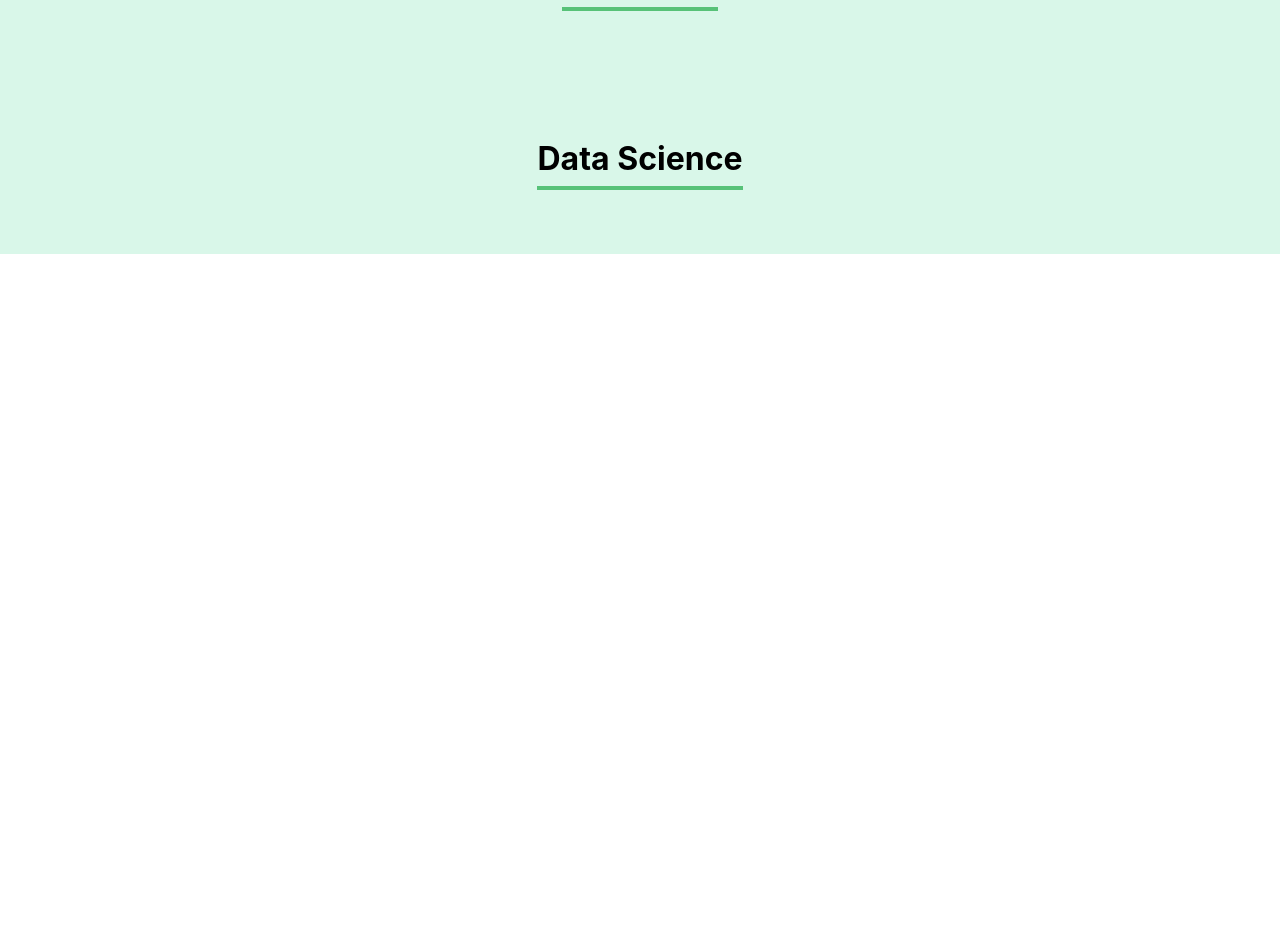
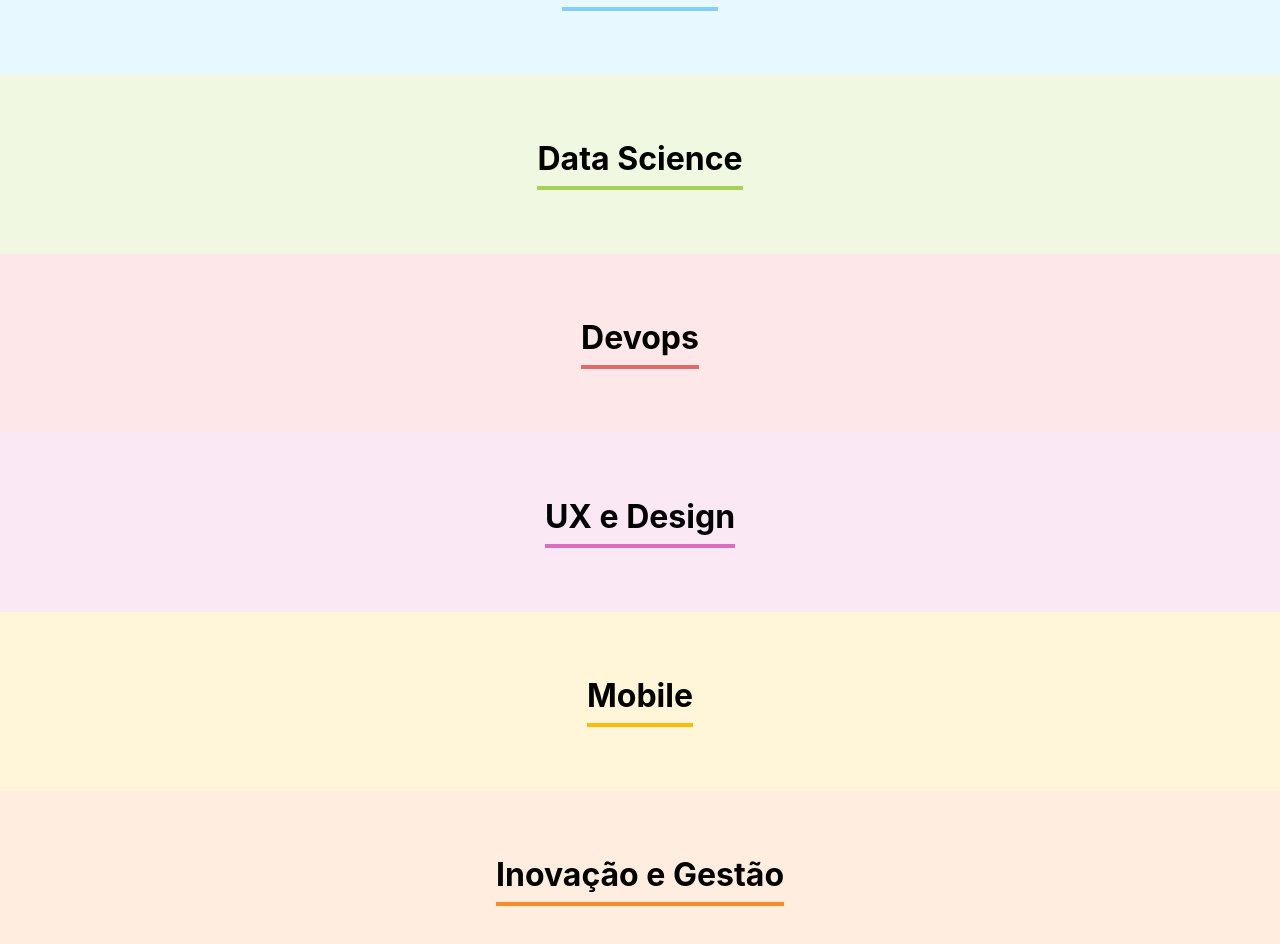
Before and after one commit to joao-saraiva/organo, a React (Create React App) app: page / in a window 1280 px wide. Shown: the part 1760-2704 px from the top of the page. Before the commit the page ends 2014 px from the top, so only its background shows below. Built offline with nearby package versions, Linux system fonts and the light colour scheme.

Commit message:
team section is builded by a mock file with teams props

```diff
--- a/src/App.js
+++ b/src/App.js
@@ -3,22 +3,62 @@
 import Form from "./components/Form";
 import Team from "./components/Team";
 function App() {
+  const teams = [
+    {
+      name: "Programação",
+      primaryColor: "#57c278",
+      secundaryColor: "#d9f7e9",
+    },
+    {
+      name: "Front-End",
+      primaryColor: "#82cffa",
+      secundaryColor: "#e8f8ff",
+    },
+    {
+      name: "Data Science",
+      primaryColor: "#a6d157",
+      secundaryColor: "#f0f8e2",
+    },
+    {
+      name: "Devops",
+      primaryColor: "#e06b69",
+      secundaryColor: "#fde7e8",
+    },
+    {
+      name: "UX e Design",
+      primaryColor: "#db6ebf",
+      secundaryColor: "#fae9f5",
+    },
+    {
+      name: "Mobile",
+      primaryColor: "#ffba05",
+      secundaryColor: "#fff5d9",
+    },
+    {
+      name: "Inovação e Gestão",
+      primaryColor: "#ff8a29",
+      secundaryColor: "#ffeedf",
+    },
+  ];
 
   const [employees, setEmployee] = useState([]);
 
   const onEmployeeRegistered = (employee) => {
-    console.log(employee);
     setEmployee([...employees, employee]);
-  }
+  };
 
   return (
     <div className="App">
       <Banner />
-      <Form onEmployeeRegistered={onEmployeeRegistered}/>
-      <Team name="Programação"/>
-      <Team name="Front-End"/>
-      <Team name="Data Science" />
-
+      <Form onEmployeeRegistered={onEmployeeRegistered} />
+      {teams.map((team) => (
+        <Team
+          key={team.name}
+          name={team.name}
+          primaryColor={team.primaryColor}
+          secundaryColor={team.secundaryColor}
+        />
+      ))}
     </div>
   );
 }
--- a/src/components/Team/Team.css
+++ b/src/components/Team/Team.css
@@ -1,12 +1,11 @@
 .team {
   text-align: center;
   padding: 32px;
-  background-color: #D9F7E9;
 }
 
 .team h3 {
   font-size: 32px;
-  border-bottom: 4px solid #57c278;
+  border-bottom: 4px solid;
   display: inline-block;
   padding-bottom: 8px;
 }
--- a/src/components/Team/index.js
+++ b/src/components/Team/index.js
@@ -1,11 +1,11 @@
-import "./Team.css"
+import "./Team.css";
 
 const Team = (props) => {
-  return(
-    <section className="team">
-      <h3>{props.name}</h3>
+  return (
+    <section className="team" style={{ backgroundColor: props.secundaryColor }}>
+      <h3 style={{ borderBottomColor: props.primaryColor }}>{props.name}</h3>
     </section>
-  )
-}
+  );
+};
 
 export default Team;
```
